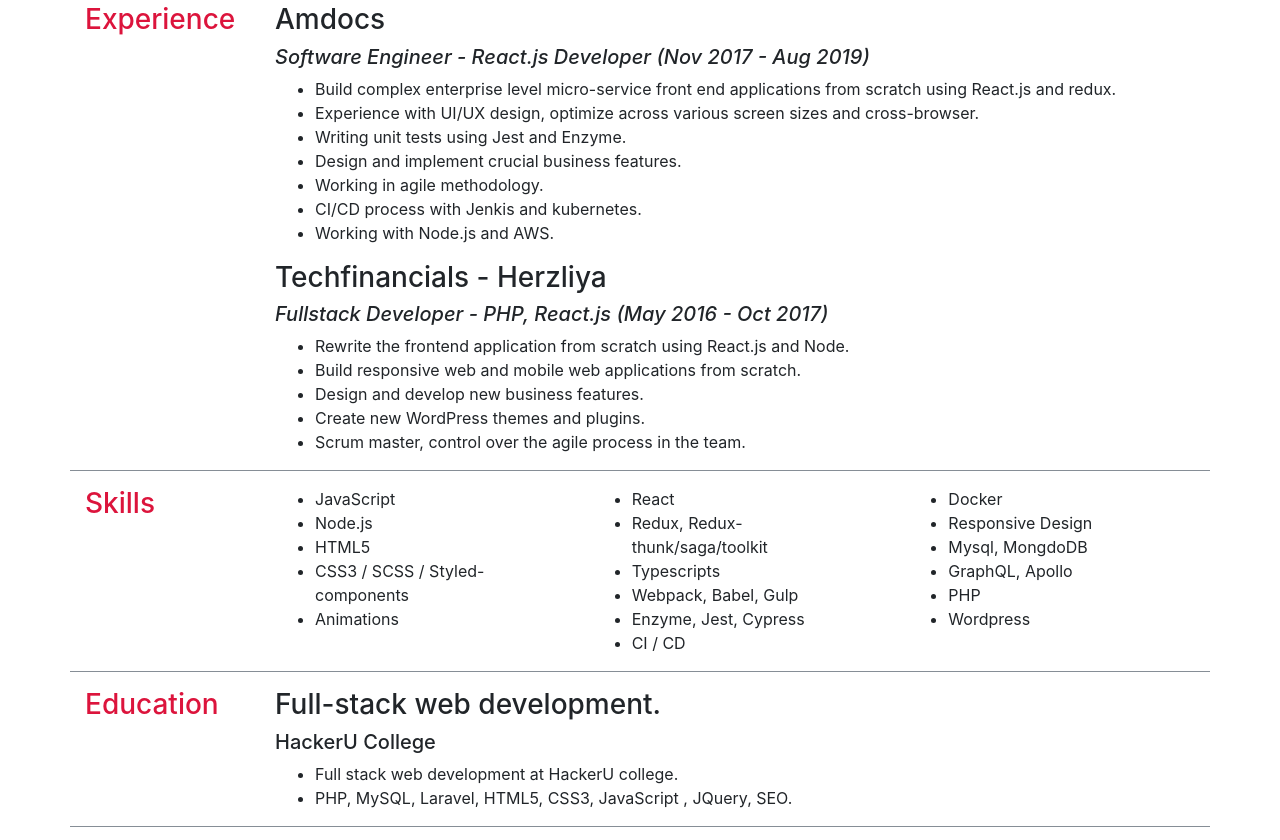
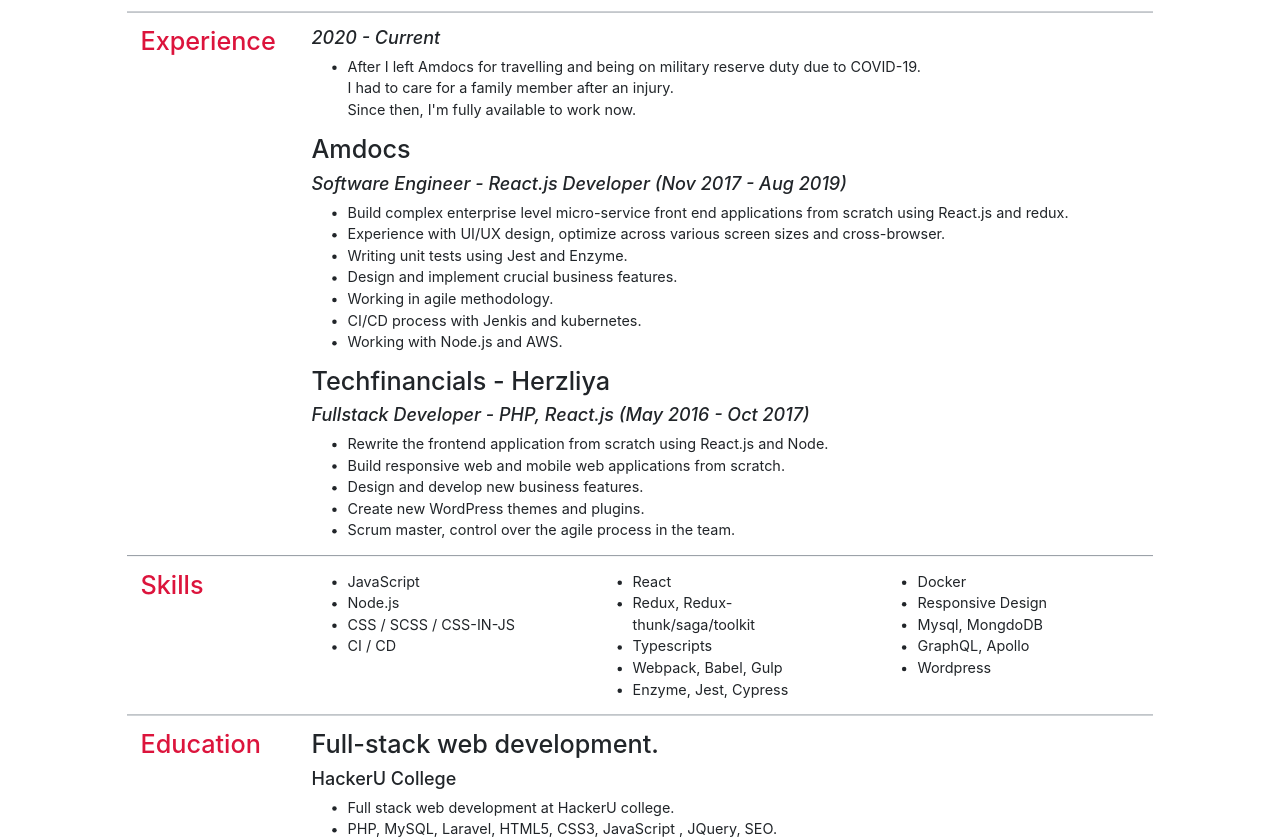
Before and after one commit to baaraak/resume, a website: page index.html in a window 1280 px wide. Shown: the part 247-1087 px from the top of the page. Drawn offline with nearby package versions, Linux system fonts and the light colour scheme.

Commit message:
update resume

```diff
--- a/css/resume.css
+++ b/css/resume.css
@@ -1,3 +1,6 @@
+html {
+  transform: scale(.9)
+}
 a {
   color: #36c;
 }
@@ -76,3 +79,7 @@
   /* Uncomment for 3D effect */
   /* text-shadow: 1px 1px 1px rgba(127, 127, 127, 0.3); */
 }
+
+h3 {
+  font-size: 12px im !important;
+}
--- a/index.html
+++ b/index.html
@@ -1,30 +1,21 @@
 <!DOCTYPE html>
 <html lang="en">
+
 <head>
   <meta charset="utf-8" />
-    <meta
-      name="viewport"
-      content="width=device-width, initial-scale=1, shrink-to-fit=no"
-    />
+  <meta name="viewport" content="width=device-width, initial-scale=1, shrink-to-fit=no" />
   <meta http-equiv="X-UA-Compatible" content="ie=edge" />
   <title>Barak Cohen - Front End Engineer</title>
 
-    <link
-      rel="stylesheet"
-      href="https://maxcdn.bootstrapcdn.com/bootstrap/4.0.0-beta.2/css/bootstrap.min.css"
-      integrity="sha384-PsH8R72JQ3SOdhVi3uxftmaW6Vc51MKb0q5P2rRUpPvrszuE4W1povHYgTpBfshb"
-      crossorigin="anonymous"
-    />
-    <script
-      src="https://kit.fontawesome.com/51d73c1f90.js"
-      crossorigin="anonymous"
-    ></script>
+  <link rel="stylesheet" href="https://maxcdn.bootstrapcdn.com/bootstrap/4.0.0-beta.2/css/bootstrap.min.css"
+    integrity="sha384-PsH8R72JQ3SOdhVi3uxftmaW6Vc51MKb0q5P2rRUpPvrszuE4W1povHYgTpBfshb" crossorigin="anonymous" />
+  <script src="https://kit.fontawesome.com/51d73c1f90.js" crossorigin="anonymous"></script>
 
   <link rel="stylesheet" href="./css/resume.css" />
 </head>
 
 <body>
-    <main class="container pt-3">
+  <main class="container">
     <section class="row mb-3 border-bottom">
       <div class="col-md">
         <div class="mb-3">
@@ -51,12 +42,8 @@
               </a>
             </li>
             <li>
-                <a
-                  href="https://www.linkedin.com/in/barak-cohen92/"
-                  target="_blank"
-                >
-                  <i class="mr-2 fab fa-linkedin"></i
-                  >linkedin.com/in/barak-cohen92/
+              <a href="https://www.linkedin.com/in/barak-cohen92/" target="_blank">
+                <i class="mr-2 fab fa-linkedin"></i>linkedin.com/in/barak-cohen92/
               </a>
             </li>
           </ul>
@@ -87,6 +74,19 @@
         </h2>
       </div>
       <div class="col-lg">
+        <div>
+          <h4 class="h5 font-italic">
+            2020 - Current
+          </h4>
+          <ul>
+            <li>
+              After I left Amdocs for travelling and being on military reserve duty due to COVID-19.</br>
+              I had to care for a family member after an injury.</br>
+              Since then, I'm fully available to work now.</br>
+            </li>
+          </ul>
+        </div>
+
         <div>
           <h3>Amdocs</h3>
           <h4 class="h5 font-italic">
@@ -142,9 +142,8 @@
             <ul class="mb-0">
               <li>JavaScript</li>
               <li>Node.js</li>
-                <li>HTML5</li>
-                <li>CSS3 / SCSS / Styled-components</li>
-                <li>Animations</li>
+              <li>CSS / SCSS / CSS-IN-JS</li>
+              <li>CI / CD</li>
             </ul>
           </div>
           <div class="col-sm">
@@ -154,7 +153,7 @@
               <li>Typescripts</li>
               <li>Webpack, Babel, Gulp</li>
               <li>Enzyme, Jest, Cypress</li>
-                <li>CI / CD</li>
+
             </ul>
           </div>
           <div class="col-sm">
@@ -163,7 +162,7 @@
               <li>Responsive Design</li>
               <li>Mysql, MongdoDB</li>
               <li>GraphQL, Apollo</li>
-                <li>PHP</li>
+
               <li>Wordpress</li>
             </ul>
           </div>
@@ -214,4 +213,5 @@
     </section>
   </main>
 </body>
+
 </html>
```
Also changed, not shown: 1 other file. Lines whose indentation alone changed are shown as unchanged.
